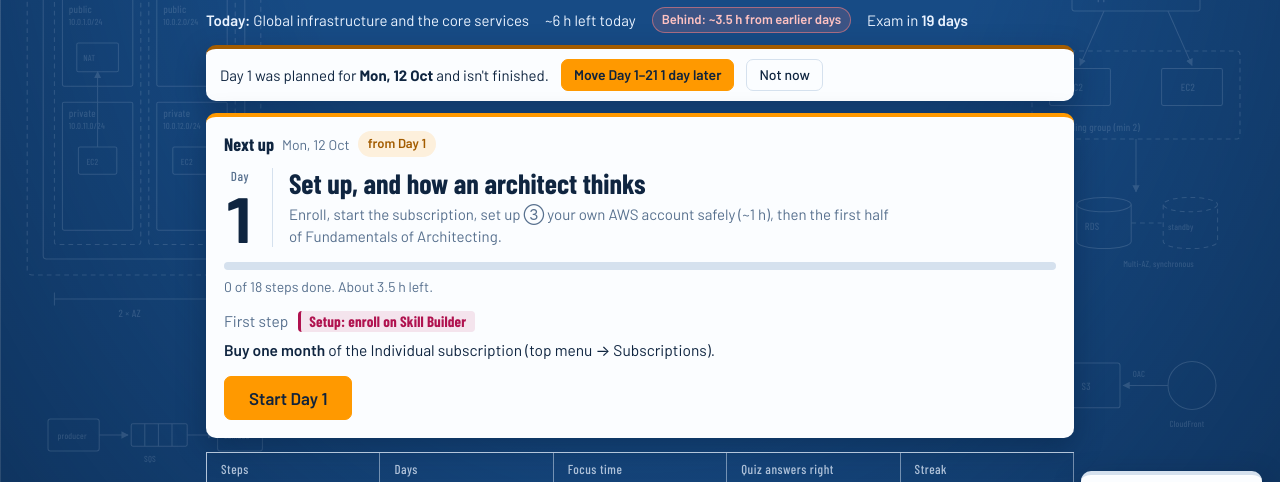
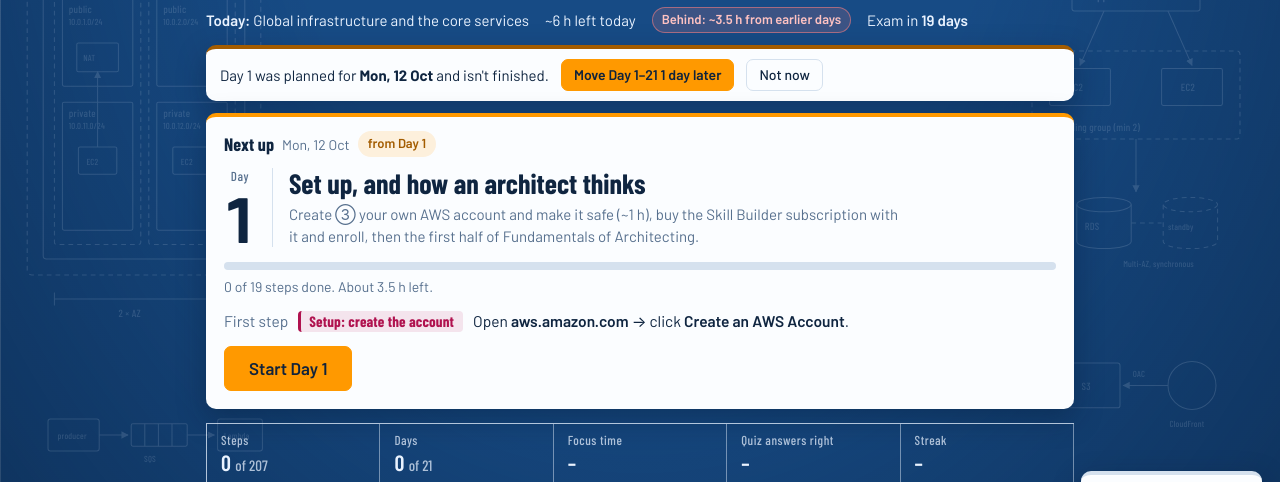
Before and after one commit to Serpe-nt/saa-c03-tracker, a plain HTML site: page saa-plan/site/index.html in a window 1280 px wide. Shown: the part 189-671 px from the top of the page. Drawn offline with nearby package versions, Linux system fonts and the light colour scheme; no server answers.

Commit message:
The AWS account is on the Paid plan now: cards, Day 1 order, a second budget
The owner could not buy the Skill Builder subscription with a Free plan
account (the subscription is billed to the AWS account) and upgraded.

- Day 1: the account is created first, on the Paid plan; the subscription
  and the enrolling come after the budgets.
- d1a2 and its key points: what the Paid plan changes, that credits still
  apply, how to upgrade an account that started on the Free plan.
- New step d1d3: a monthly cost budget just above the subscription. An alert
  on actual spend is sent once per budget per month, so the zero spend budget
  goes quiet as soon as the subscription is charged.
- New step d13l3 (Day 20): cancel the subscription's renewal.
- IAM Identity Center: still a reading block; enabling it is optional now
  instead of forbidden. The IAM admin user stays.
- Overview panel, cleanup dialog, CLAUDE.md, README and docs follow.

Each new fact is from a page fetched today; docs/keypoints.md lists them and
what no page states.

Co-Authored-By: Claude Opus 5.5 <noreply@anthropic.com>

```diff
--- a/saa-plan/site/keys/d01.js
+++ b/saa-plan/site/keys/d01.js
@@ -10,13 +10,16 @@ Object.assign(window.KEYS, {
   },
 
   d1a2: {
-    why: "A learning account should not be able to run up a bill by accident. The Free plan gives that protection, but it has limits, and a few actions move the account to the Paid plan automatically. Knowing them keeps the surprise bill away.",
+    why: "The Skill Builder subscription is billed to your AWS account, and an account on the Free plan can't be charged for anything. So this plan needs the Paid plan. The price of that choice is that a mistake now costs real money, which is what the budgets and the cleanup steps are for.",
     k: [
-      ["When the plan ends", "A Free plan account closes automatically when the plan period ends or the credits are used up, whichever comes first. Upgrading to the Paid plan keeps the account and its resources."],
-      ["What upgrades the account", "Setting up an AWS Control Tower landing zone upgrades the account to the Paid plan, just as joining an organization does."],
-      ["No commitment discounts", "The Free plan gives no access to Savings Plans or Reserved Instances, so you study those without buying one."]
+      ["What the Paid plan changes", "You can use all AWS services and features. Usage beyond your credit balance is charged at standard pay-as-you-go prices, and so is any service that credits do not apply to."],
+      ["Credits still apply", "A Paid plan account receives the same sign-up credit as a Free plan account and can earn the same extra credits. After an upgrade, the credits left from the Free plan are applied to future bills automatically."],
+      ["The account stays open", "A Free plan account closes when its credits are used up or its plan period ends. A Paid plan account does not close when the credits run out. From then on you pay for what you use."],
+      ["Upgrading later", "If the account was created on the Free plan: sign in to the console, choose Upgrade plan, review what you gain and choose Upgrade account."],
+      ["What upgrades by itself", "A Free plan account moves to the Paid plan automatically when it joins AWS Organizations or sets up an AWS Control Tower landing zone. A Paid plan account can do both freely."]
     ],
-    docs: [["Choosing a plan (Free or Paid)", "https://docs.aws.amazon.com/awsaccountbilling/latest/aboutv2/free-tier-plans.html"]]
+    trap: "Credits are not a spending limit. On the Paid plan nothing stops a resource you forgot from running, and the bill arrives once the credits are gone. A limit with a notification is AWS Budgets.",
+    docs: [["Choosing a plan (Free or Paid)", "https://docs.aws.amazon.com/awsaccountbilling/latest/aboutv2/free-tier-plans.html"], ["AWS Training FAQs (how the Individual subscription is billed)", "https://aws.amazon.com/training/faqs/"]]
   },
 
   d1b1: {
@@ -70,7 +73,7 @@ Object.assign(window.KEYS, {
       ["IAM user", "An identity inside one account with its own long-lived password and, optionally, access keys. AWS recommends federation with temporary credentials for people, and IAM users only where federation does not fit."],
       ["Only the credentials needed", "Create only the credentials a user needs. Someone who works only in the console gets a password and no access keys."]
     ],
-    trap: "On the exam an IAM user per person is usually the distractor. For employees the expected answer is IAM Identity Center or federation with temporary credentials. You use an IAM user here only to keep a single learning account on the Free plan.",
+    trap: "On the exam an IAM user per person is usually the distractor. For employees the expected answer is IAM Identity Center or federation with temporary credentials. You use an IAM user here because it is the simplest login for one person and one account.",
     docs: [
       ["Create an IAM user in your AWS account", "https://docs.aws.amazon.com/IAM/latest/UserGuide/id_users_create.html"],
       ["Security best practices in IAM", "https://docs.aws.amazon.com/IAM/latest/UserGuide/best-practices.html"]
@@ -161,6 +164,15 @@ Object.assign(window.KEYS, {
       ["Best practices for AWS Budgets", "https://docs.aws.amazon.com/cost-management/latest/userguide/budgets-best-practices.html"]
     ]
   },
+  d1d3: {
+    why: "The zero spend budget tells you the first time the account costs anything. Your subscription is that first cost, and after it the budget stays silent for the rest of the month. A second budget set just above the subscription tells you when something else starts to cost money.",
+    k: [
+      ["One alert a month", "An alert on actual spend is sent only once per budget and budget period, when the threshold is first reached. A budget that has already fired says nothing about what comes after."],
+      ["Monthly cost budget", "The template notifies you if you exceed the amount you set, or are forecasted to exceed it. Set the amount a little above your known monthly charge, so any alert means something new is running."],
+      ["Alerts lag", "Budgets works from billing data that is updated at least once per day. An alert can arrive hours after the spending began, so the cleanup after each build still matters."]
+    ],
+    docs: [["Best practices for AWS Budgets", "https://docs.aws.amazon.com/cost-management/latest/userguide/budgets-best-practices.html"], ["Using a budget template (simplified)", "https://docs.aws.amazon.com/cost-management/latest/userguide/budget-templates.html"]]
+  },
 
   d1c6: {
     why: "Three kinds of location answer three different needs. A Region decides where your data lives, which is what a residency rule is about. A second Availability Zone in the same Region protects against the failure of a data center. Edge locations hold cached copies. A stem names one of these needs, and the right location follows.",
--- a/saa-plan/site/plan.js
+++ b/saa-plan/site/plan.js
@@ -36,28 +36,29 @@ window.PLAN = [
 {week: "Week 1 — Foundations and a three-tier application"},
 
 {id:"d1", day:1, title:"Set up, and how an architect thinks",
- goal:"Enroll, start the subscription, set up ③ your own AWS account safely (~1 h), then the first half of Fundamentals of Architecting.",
+ goal:"Create ③ your own AWS account and make it safe (~1 h), buy the Skill Builder subscription with it and enroll, then the first half of Fundamentals of Architecting.",
  groups:[
- {t:"setup", label:"Setup: enroll on Skill Builder", where:"skillbuilder.aws → sign in with your AWS Builder ID", link:"sb", min:15, items:[
-  ["d8s1","<b>Buy one month</b> of the Individual subscription (top menu → Subscriptions).","27 of the 36 trainings in the Solutions Architect plan need it, and so do Domain Practice and the Official Practice Exam. Turn off auto-renew right after buying; one month covers these three weeks."],
-  ["s0a","Enroll in the learning plan <a href=\"https://skillbuilder.aws/learning-plan/EB6SVX4CTK/aws-solutions-architect-learning-plan-includes-labs/SAJSTUCC44\" target=\"_blank\" rel=\"noopener\"><b>AWS Solutions Architect Learning Plan (Includes Labs)</b></a>.","36 trainings, 66 h 45 min: eight lecture courses, each followed by its labs. This is the backbone of Days 1–16."],
-  ["d1e3","Enroll in the learning plan <a href=\"https://skillbuilder.aws/learning-plan/UYRXS2DF85/exam-prep-plan-aws-certified-solutions-architect--associate-saac03--english/U991QUF9C3\" target=\"_blank\" rel=\"noopener\"><b>Exam Prep Plan: AWS Certified Solutions Architect - Associate (SAA-C03 - English)</b></a>.","18 trainings. Days 7 and 17–20 use it: overviews, the Official Practice Question Set, a review, practice questions and a lab per exam domain, and the Official Practice Exam."]]},
  {t:"setup", label:"Setup: create the account", where:"aws.amazon.com (public website, not Skill Builder)", link:"signup", min:20, items:[
   ["d1a1","Open <b>aws.amazon.com</b> → click <b>Create an AWS Account</b>.","Use your normal email. Account name: anything, e.g. <code>stepan-lab</code>. AWS is rolling out a new sign-up to some customers (a Google, GitHub, Apple or Amazon login, with \"projects\" and \"AWS Settings\"). If you get that one, follow its screens: you then have a personal login from the start, and the admin-user block below does not apply."],
-  ["d1a2","Choose the <b>Free plan</b> when asked.","Gives credits (currently $100, plus up to $100 more for onboarding tasks) for up to 6 months. You aren't charged while the account stays on the Free plan. Creating or joining an AWS Organization upgrades it to the Paid plan automatically, which is why this plan never enables AWS Organizations or IAM Identity Center in your account."],
+  ["d1a2","Choose the <b>Paid plan</b> when asked.","The Skill Builder subscription is billed to this AWS account, and an account on the Free plan can't buy it. You get the same sign-up credits ($100, plus up to $100 more for onboarding tasks), but usage beyond them is charged to your card. The budgets below and the cleanup at the end of every build keep that close to zero. Already on the Free plan? Console → <b>Upgrade plan</b> → <b>Upgrade account</b>; the credits you have left carry over."],
   ["d1a3","Enter card details and verify your phone.","AWS may place a small temporary hold on the card to verify it."],
   ["d1a4","Support plan: pick <b>Basic support (free)</b>. Finish sign-up and wait for the confirmation email."]]},
  {t:"setup", label:"Setup: lock down the root user", where:"console.aws.amazon.com → sign in as Root user (the email + password you just created)", link:"console", min:10, items:[
   ["d1b1","Top-right: your account name → <b>Security credentials</b> → <b>Assign MFA device</b> → authenticator app or passkey.","The root user can do anything, including closing the account. MFA on it is mandatory."],
   ["d1b2","Top-right Region selector → <b>Europe (Ireland) eu-west-1</b>. Use this Region for everything.","Working in one Region avoids 'where did my resource go' and forgotten resources that cost money."]]},
  {t:"setup", label:"Setup: your everyday admin login", where:"console.aws.amazon.com → search bar → \"IAM\"", link:"console", min:20, items:[
-  ["d1u1","<b>Users</b> → <b>Create user</b> → your user name → tick <b>Provide user access to the AWS Management Console</b> → <b>I want to create an IAM user</b> → set a password.","An IAM user keeps the account on the Free plan. If the console offers no way to create a user with console access, you are on the new AWS experience and already sign in with a personal login: mark this block complete."],
+  ["d1u1","<b>Users</b> → <b>Create user</b> → your user name → tick <b>Provide user access to the AWS Management Console</b> → <b>I want to create an IAM user</b> → set a password.","For one person and one account an IAM user is the simplest login. If the console offers no way to create a user with console access, you are on the new AWS experience and already sign in with a personal login: mark this block complete."],
   ["d1u2","<b>Set permissions</b> → <b>Add user to group</b> → <b>Create group</b> <code>Admins</code> with the <b>AdministratorAccess</b> policy → select the group → <b>Create user</b>.","The last page shows the console sign-in URL, the user name and the password. Keep it open for the next two steps."],
   ["d1u3","Open the new user → <b>Security credentials</b> → <b>Assign MFA device</b>.","An administrator without MFA is one leaked password away from a hijacked account."],
   ["d1u4","Copy the <b>console sign-in URL</b> (<code>https://&lt;account-id&gt;.signin.aws.amazon.com/console</code>) into ⚙ Settings here. Sign out of root and sign in as the new user.","Root is for emergencies only. The \"Open\" buttons for ③ will then take you to your sign-in page."]]},
- {t:"setup", label:"Setup: protect your wallet", where:"console.aws.amazon.com → search bar → \"Budgets\"", link:"console", min:10, items:[
-  ["d1d1","<b>Create budget</b> → <b>Use a template</b> → <b>Zero spend budget</b> → your email.","Emails you once anything costs money beyond credits. Budget data refreshes a few times a day, so alerts can lag by hours."],
+ {t:"setup", label:"Setup: protect your wallet", where:"console.aws.amazon.com → search bar → \"Budgets\"", link:"console", min:15, items:[
+  ["d1d1","<b>Create budget</b> → <b>Use a template</b> → <b>Zero spend budget</b> → your email.","Emails you the first time anything costs money beyond credits. Budget data refreshes a few times a day, so alerts can lag by hours."],
+  ["d1d3","<b>Create budget</b> again → <b>Use a template</b> → <b>Monthly cost budget</b> → an amount a few dollars above your subscription's monthly charge (35, say, if the charge is 29) → your email.","The alarm for a forgotten NAT gateway. A budget alerts on actual spend only once a month, so the zero spend budget goes quiet as soon as the subscription is charged. When the charge shows under <b>Bills</b>, set the amount to it plus a few dollars."],
   ["d1d2","Search <b>Billing and Cost Management</b> → <b>Credits</b>: note your credit balance and expiry.","Check this page every few days."]]},
+ {t:"setup", label:"Setup: subscribe and enroll on Skill Builder", where:"skillbuilder.aws → sign in with your AWS Builder ID", link:"sb", min:15, items:[
+  ["d8s1","<b>Buy one month</b> of the Individual subscription (top menu → Subscriptions).","It is billed to ③ your AWS account, which must be on the Paid plan. 27 of the 36 trainings in the Solutions Architect plan need it, and so do Domain Practice and the Official Practice Exam. It renews every month until you cancel: Day 20 has the step for that."],
+  ["s0a","Enroll in the learning plan <a href=\"https://skillbuilder.aws/learning-plan/EB6SVX4CTK/aws-solutions-architect-learning-plan-includes-labs/SAJSTUCC44\" target=\"_blank\" rel=\"noopener\"><b>AWS Solutions Architect Learning Plan (Includes Labs)</b></a>.","36 trainings, 66 h 45 min: eight lecture courses, each followed by its labs. This is the backbone of Days 1–16."],
+  ["d1e3","Enroll in the learning plan <a href=\"https://skillbuilder.aws/learning-plan/UYRXS2DF85/exam-prep-plan-aws-certified-solutions-architect--associate-saac03--english/U991QUF9C3\" target=\"_blank\" rel=\"noopener\"><b>Exam Prep Plan: AWS Certified Solutions Architect - Associate (SAA-C03 - English)</b></a>.","18 trainings. Days 7 and 17–20 use it: overviews, the Official Practice Question Set, a review, practice questions and a lab per exam domain, and the Official Practice Exam."]]},
  {t:"watch", label:"Lecture", where:"① Skill Builder → My training → AWS Solutions Architect Learning Plan (Includes Labs) → AWS Solutions Architect - Fundamentals of Architecting on AWS", link:"c1", min:120, items:[
   ["c1a","<b>Fundamentals of Architecting on AWS</b> → Foundations of AWS solution design: Solutions Architect Role, Cloud Architecting","Free. Watch at 1.25–1.5×; stop and replay whatever is new to you."],
   ["c1b","<b>Fundamentals of Architecting on AWS</b> → AWS Well-Architected Tool, Best Practices, Tech Talk: AWS Well-Architected Framework"]]},
@@ -109,8 +110,8 @@ window.PLAN = [
  {t:"play", label:"Labs", where:"① Skill Builder → My training → AWS Solutions Architect Learning Plan (Includes Labs). Each lab opens a temporary AWS sandbox: nothing runs in your own account.", link:"sa", min:105, items:[
   ["l2a","AWS SimuLearn: <a href=\"https://skillbuilder.aws/learn/3KYWQBTSTV/aws-simulearn-core-security-concepts/Q29T2DWZPK\" target=\"_blank\" rel=\"noopener\"><b>Core Security Concepts</b></a>","Free, about 1 h."],
   ["l2b","AWS Builder Lab: <a href=\"https://skillbuilder.aws/learn/XFPX3M7HAQ/introduction-to-aws-identity-and-access-management-iam/DQJ3N5QRRU\" target=\"_blank\" rel=\"noopener\"><b>Introduction to AWS Identity and Access Management (IAM)</b></a>","Free, about 45 min."]]},
- {t:"watch", label:"Read: IAM Identity Center", where:"docs.aws.amazon.com → IAM Identity Center User Guide. Reading only: do not enable it in your account.", link:"idc", min:25, items:[
-  ["d1c1","<b>What is IAM Identity Center?</b> One sign-in at the access portal for every AWS account and application a person is assigned.","How companies give people access to AWS, and on the exam. Don't enable it here: that creates an AWS Organization, which moves a Free plan account to pay-as-you-go."],
+ {t:"watch", label:"Read: IAM Identity Center", where:"docs.aws.amazon.com → IAM Identity Center User Guide. Reading is enough; enabling it in your own account is optional.", link:"idc", min:25, items:[
+  ["d1c1","<b>What is IAM Identity Center?</b> One sign-in at the access portal for every AWS account and application a person is assigned.","How companies give people access to AWS, and on the exam. Reading is enough for the exam. Enabling it in your own account is optional: it is offered at no extra charge, but it creates an AWS Organization around your account."],
   ["d1c3","<b>Permission sets</b>: a template of IAM policies, such as AdministratorAccess, that becomes a role in every account it is assigned to."],
   ["d1c4","<b>Assignments</b>: a user or group, an AWS account and a permission set. Access exists only for that combination."],
   ["d1c5","<b>AWS access portal</b>: people sign in at one URL, pick an account and a role, and get temporary credentials for the console and the CLI.","Compare with your own login from Day 1: an IAM user has a long-lived password and belongs to one account."]]},
@@ -385,7 +386,8 @@ window.PLAN = [
   ["d13e4","<b>Exam Prep Summary</b>","5 minutes: the last training of the Exam Prep Plan."]]},
  {t:"setup", label:"Logistics", min:30, items:[
   ["d13l1","ID ready, name matching your certification account: one government-issued photo ID for an online exam, two IDs for a test centre.","Test centre: two primary IDs, or one primary and one secondary. If online: run Pearson VUE's system test on the exam computer; clear desk and room; webcam works."],
-  ["d13l2","③ Your AWS account: delete everything still running; check Bills and Credits."]]}
+  ["d13l2","③ Your AWS account: delete everything still running; check Bills and Credits."],
+  ["d13l3","Skill Builder → <b>Subscriptions Management</b> → <b>Cancel Subscription</b>, unless you want another month.","It renews every month and is billed to ③ your AWS account. After cancelling you keep the paid content until the end of the current billing period. Do it before the renewal date shown there."]]}
 ]},
 
 {id:"d21", day:21, title:"Exam", tools:["notebook"],
```
Also changed, not shown: saa-plan/site/index.html (+3 -3 lines), 5 other files.
